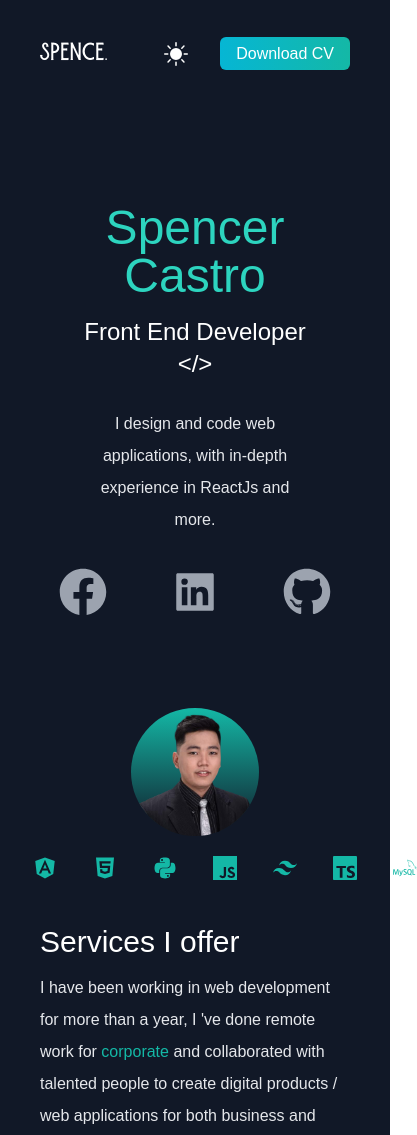
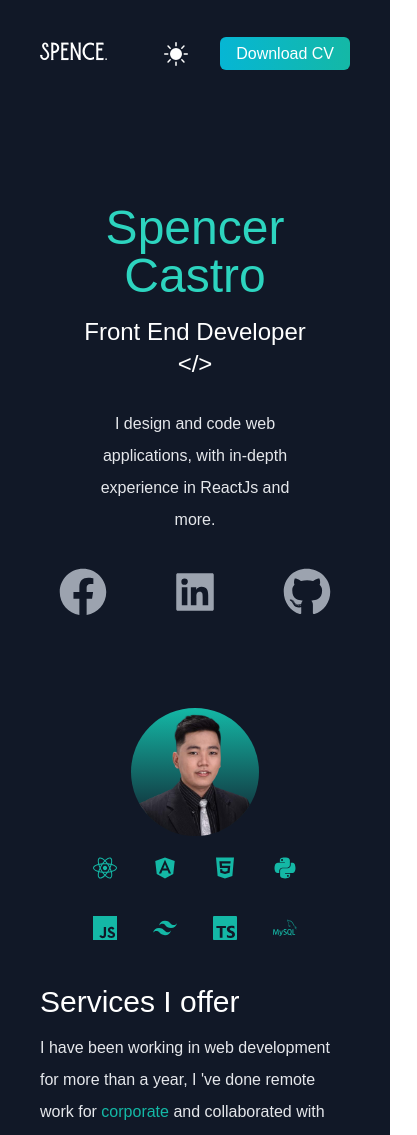
Before and after one commit to Cerich15/spence-react-portfolio, a Next.js app: page / in a window 390 px wide. Shown: the top 1135 px of the page, 417 px wide, since content can reach past the window. Built offline with nearby package versions, Linux system fonts and the light colour scheme.

Commit message:
improve responsiveness of tech stack logos

```diff
--- a/pages/index.js
+++ b/pages/index.js
@@ -95,7 +95,7 @@ export default function Home() {
             <div className="mx-auto bg-gradient-to-b from-teal-500 rounded-full h-32 w-32 md:w-80 md:h-80 relative overflow-hidden mt-20">
               <Image src={deved} layout="fill" objectFit="cover" alt="" />
             </div>
-            <ul className="flex flex-row gap-9 justify-center mt-5">
+            <ul className="flex flex-row gap-9 justify-center mt-5 flex-wrap">
               {techStack.map((tech, techIndex) => <li className="text-teal-500" key={techIndex}>{tech}</li>)}
             </ul>
           </div>
```
